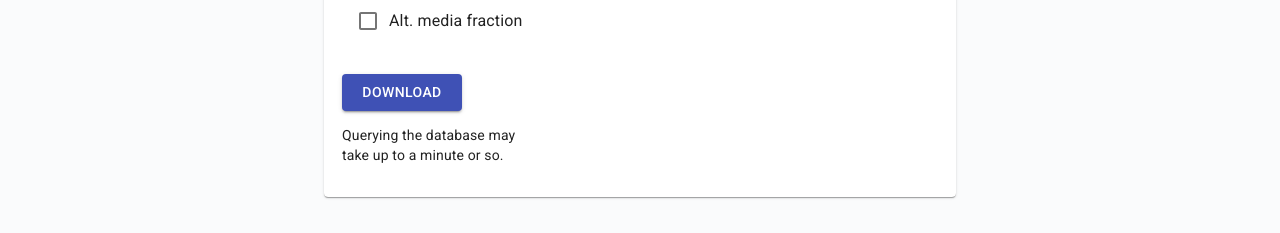
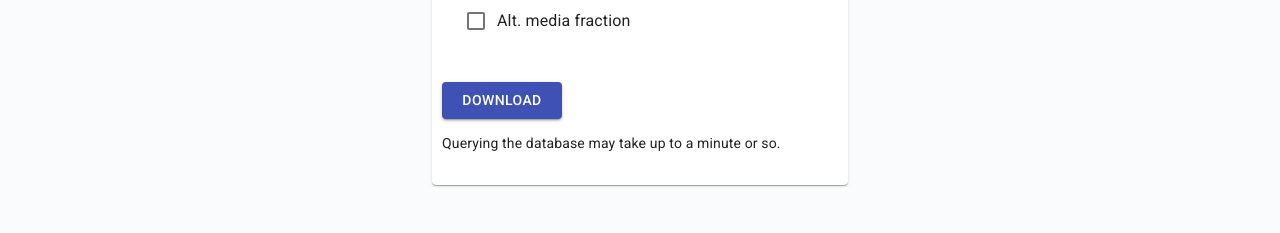
Before and after one commit to Pioreactor/pioreactorui, a React (Create React App) app in the folder client/: page /download-data in a window 1280 px wide. Shown: the part 505-738 px from the top of the page. Built offline with nearby package versions, Linux system fonts and the light colour scheme; no server answers.

Commit message:
renaming some files; fix download expeirment name

```diff
--- a/client/src/DownloadData.js
+++ b/client/src/DownloadData.jsx
@@ -66,10 +66,15 @@ function ExperimentSelection(props) {
         })
         .then((data) => {
           setExperiments(data)
+          props.handleChange(data[0].experiment)
         });
       }
       getData()
   }, [])
+
+  const handleExperimentSelectionChange = (e) => {
+    props.handleChange(e.target.value)
+  }
 
   return (
     <div className={classes.root}>
@@ -79,7 +84,7 @@ function ExperimentSelection(props) {
         <Select
           native
           value={props.ExperimentSelection}
-          onChange={props.handleExperimentSelectionChange}
+          onChange={handleExperimentSelectionChange}
           inputProps={{
             name: 'experiment',
             id: 'experiment',
@@ -141,7 +146,7 @@ function DownloadDataFormContainer() {
   const [isRunning, setIsRunning] = React.useState(false)
   const [isError, setIsError] = React.useState(false)
   const [state, setState] = React.useState({
-    experimentSelection: "Trial-25",
+    experimentSelection: "",
     datasetCheckbox: {
       growth_rates: false,
       io_events: false,
@@ -184,10 +189,10 @@ function DownloadDataFormContainer() {
     }));
   };
 
-  const handleExperimentSelectionChange = (event) => {
+  function handleExperimentSelectionChange(value) {
     setState(prevState => ({
       ...prevState,
-      experimentSelection: event.target.value
+      experimentSelection: value
     }));
   };
 
@@ -216,7 +221,7 @@ function DownloadDataFormContainer() {
             </Grid>
 
             <Grid item xs={0}/>
-            <Grid item xs={4}>
+            <Grid item xs={12}>
               <Button
                 type="submit"
                 variant="contained"
@@ -227,7 +232,6 @@ function DownloadDataFormContainer() {
                 {runningFeedback}
               </Button>
               <p>{errorFeedbackOrDefault}</p>
-            <Grid item md={8} />
 
             </Grid>
             <Grid item xs={12}/>
@@ -245,11 +249,13 @@ function DownloadData() {
       <CssBaseline />
         <Grid container spacing={2} >
           <Grid item xs={12}><Header /></Grid>
-          <Grid item xs={3}/>
-          <Grid item xs={6}>
+
+          <Grid item md={4} xs={false}/>
+          <Grid item md={4} xs={12}>
             <div> <DownloadDataFormContainer/> </div>
           </Grid>
-          <Grid item xs={3}/>
+          <Grid item md={4} xs={false}/>
+
         </Grid>
     </MuiThemeProvider>
     )
```
Also changed, not shown: client/src/App.jsx (renamed from client/src/App.js), client/src/Dashboard.jsx (renamed from client/src/Dashboard.js), 1 other file (tests, documents, lock files or other folders).
